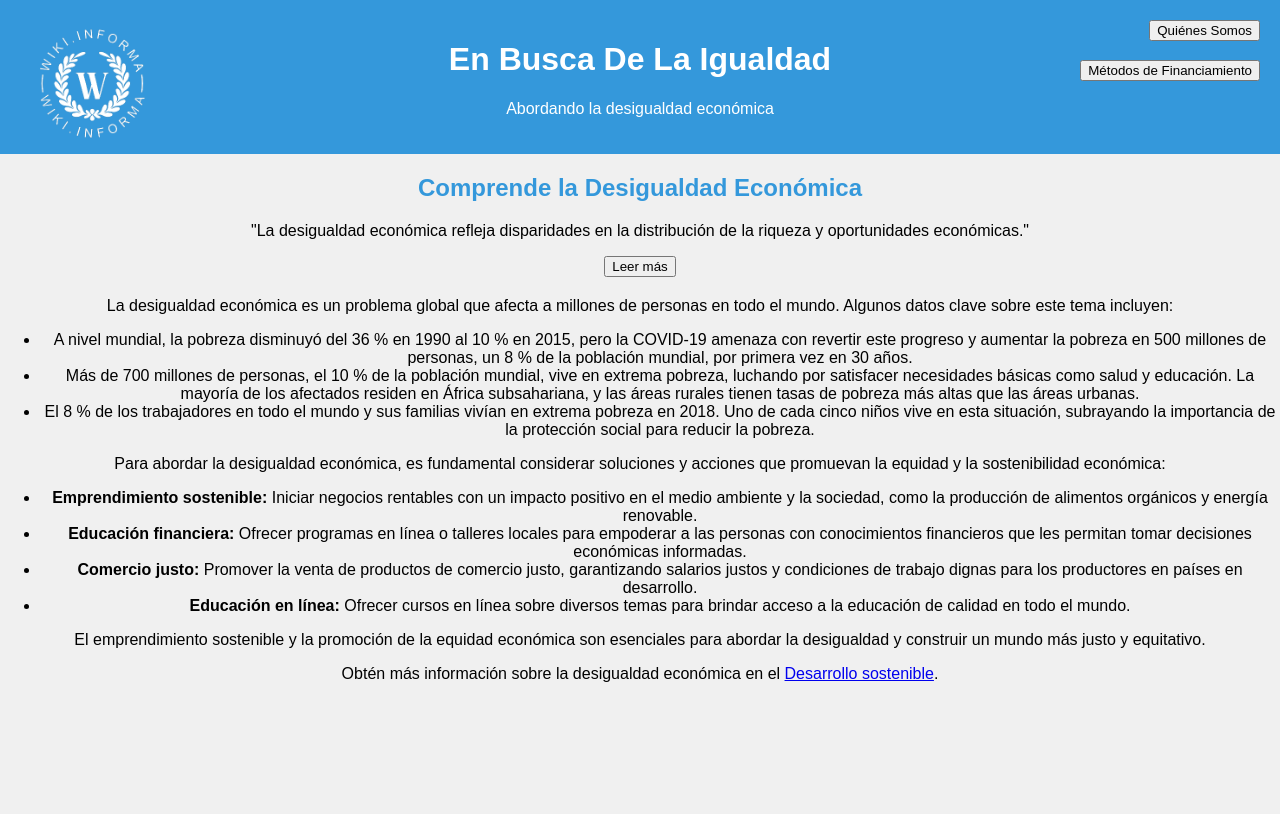
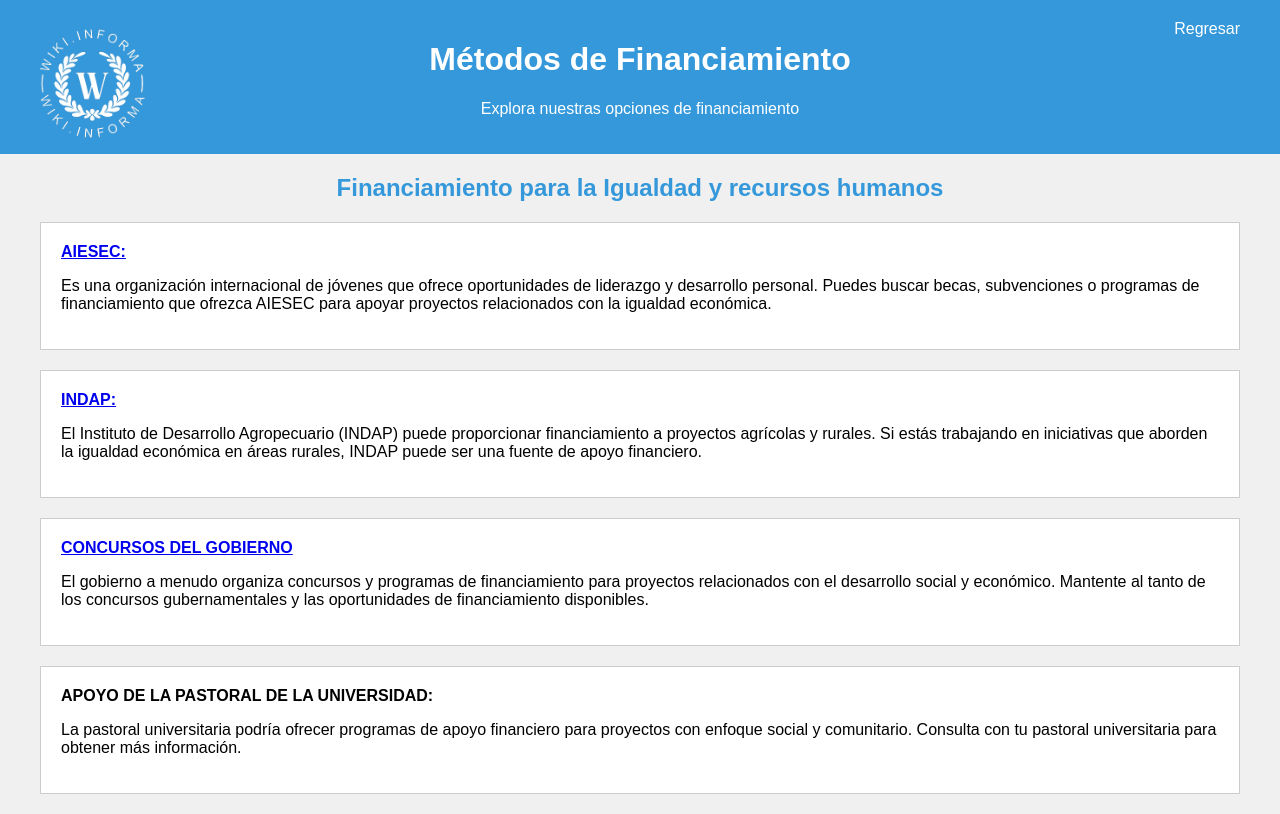
Before and after one commit to mgutierrez2023/mgutierrez2023.github.io, a plain HTML site: page pagina-financiamiento.html in a window 1280 px wide. Drawn offline with Linux system fonts and the light colour scheme.

Commit message:
Update pagina-financiamiento.html

```diff
--- a/pagina-financiamiento.html
+++ b/pagina-financiamiento.html
@@ -2,8 +2,12 @@
 <html lang="es">
 <head>
     <meta charset="UTF-8">
-    <title>En Busca De La Igualdad</title>
+    <title>Métodos de Financiamiento</title>
     <link rel="icon" href="logo.png" type="image/png">
+    <div id="back-button">
+        <a href="Untitled-1.html">Regresar</a>
+    </div>
+
     <style>
         body {
             font-family: Arial, sans-serif;
@@ -11,67 +15,29 @@
             background-color: #f0f0f0;
             margin: 0;
             padding: 0;
-            position: relative;
         }
+
         #header {
             background-color: #3498db;
             color: #fff;
             padding: 20px;
         }
+
         #content {
             margin: 20px;
         }
+
         h2 {
             color: #3498db;
         }
+
         #logo {
             position: absolute;
             top: 20px;
             left: 20px;
             width: 150px;
         }
-        #showTeam, #financingMethods {
-            position: absolute;
-            top: 20px;
-            right: 20px;
-        }
-        #showTeam a, #financingMethods a {
-            background-color: #3498db;
-            color: #ffffff;
-            padding: 10px 20px;
-            text-decoration: none;
-            border-radius: 5px;
-        }
-        #showTeam a:hover, #financingMethods a:hover {
-            background-color: #2779b6;
-        }
-        #financingMethods {
-            position: absolute;
-            top: 60px;
-            right: 20px;
-        }
-        .person-container {
-            display: none;
-            text-align: center;
-        }
-        .person {
-            border: 1px solid #ccc;
-            padding: 10px;
-            margin: 10px;
-            display: inline-block;
-            width: 200px;
-            text-align: center;
-        }
-        .person img {
-            max-width: 100%;
-            margin-bottom: 10px;
-        }
-        .financing-method-container {
-            display: none; /* Ocultar los métodos de financiamiento por defecto */
-        }
-        .financing-method-container.active {
-            display: block; /* Mostrar métodos de financiamiento cuando está activo */
-        }
+
         .financing-method {
             text-align: left;
             background-color: #fff;
@@ -79,106 +45,55 @@
             padding: 20px;
             margin: 20px;
         }
+
+        #back-button {
+           position: absolute;
+           top: 20px;
+           right: 20px;
+        }
+
+        #back-button a {
+            background-color: #3498db;
+            color: #ffffff;
+            padding: 10px 20px;
+            text-decoration: none;
+            border-radius: 5px;
+        }
+
+        #back-button a:hover {
+            background-color: #2779b6;
+        }
+
     </style>
 </head>
 <body>
     <img id="logo" src="logo.png" alt="Logo de Igualdad en Acción">
+
     <div id="header">
-        <h1>En Busca De La Igualdad</h1>
-        <p>Abordando la desigualdad económica</p>
+        <h1>Métodos de Financiamiento</h1>
+        <p>Explora nuestras opciones de financiamiento</p>
     </div>
     <div id="content">
-        <h2>Comprende la Desigualdad Económica</h2>
-        <div id="infoText">
-            <p>"La desigualdad económica refleja disparidades en la distribución de la riqueza y oportunidades económicas."</p>
-        </div>
-        <button id="action1" onclick="toggleMoreInfo()">Leer más</button>
-    </div>
-    <button id="showTeam" onclick="toggleTeamSection()">Quiénes Somos</button>
-    <button id="financingMethods" onclick="toggleFinancingMethods()">Métodos de Financiamiento</button>
-    <div class="person-container">
-        <div class="person">
-            <img src="foto1.png" alt="Matias Gutierrez">
-            <h3>Matias Gutierrez</h3>
-            <p>Estudiante de Ing. Civil informática.</p>
-        </div>
-        <div class="person">
-            <img src="foto2.png" alt="Jorge Fernández">
-            <h3>Jorge Fernández</h3>
-            <p>Estudiante de Ing. Civil informática.</p>
-        </div>
-        <div class="person">
-            <img src="foto3.png" alt="Monica Lobos">
-            <h3>Mónica Lobos</h3>
-            <p>Estudiante de Ing Comercial.</p>
-        </div>
-    </div>
-    <div id="moreInfoContainer">
-        <p>La desigualdad económica es un problema global que afecta a millones de personas en todo el mundo. Algunos datos clave sobre este tema incluyen:</p>
-        <ul>
-            <li>A nivel mundial, la pobreza disminuyó del 36 % en 1990 al 10 % en 2015, pero la COVID-19 amenaza con revertir este progreso y aumentar la pobreza en 500 millones de personas, un 8 % de la población mundial, por primera vez en 30 años.</li>
-            <li>Más de 700 millones de personas, el 10 % de la población mundial, vive en extrema pobreza, luchando por satisfacer necesidades básicas como salud y educación. La mayoría de los afectados residen en África subsahariana, y las áreas rurales tienen tasas de pobreza más altas que las áreas urbanas.</li>
-            <li>El 8 % de los trabajadores en todo el mundo y sus familias vivían en extrema pobreza en 2018. Uno de cada cinco niños vive en esta situación, subrayando la importancia de la protección social para reducir la pobreza.</li>
-        </ul>
-        <p>Para abordar la desigualdad económica, es fundamental considerar soluciones y acciones que promuevan la equidad y la sostenibilidad económica:</p>
-        <ul>
-            <li><strong>Emprendimiento sostenible:</strong> Iniciar negocios rentables con un impacto positivo en el medio ambiente y la sociedad, como la producción de alimentos orgánicos y energía renovable.</li>
-            <li><strong>Educación financiera:</strong> Ofrecer programas en línea o talleres locales para empoderar a las personas con conocimientos financieros que les permitan tomar decisiones económicas informadas.</li>
-            <li><strong>Comercio justo:</strong> Promover la venta de productos de comercio justo, garantizando salarios justos y condiciones de trabajo dignas para los productores en países en desarrollo.</li>
-            <li><strong>Educación en línea:</strong> Ofrecer cursos en línea sobre diversos temas para brindar acceso a la educación de calidad en todo el mundo.</li>
-        </ul>
-        <p>El emprendimiento sostenible y la promoción de la equidad económica son esenciales para abordar la desigualdad y construir un mundo más justo y equitativo.</p>
-        <p>Obtén más información sobre la desigualdad económica en el <a href="https://www.un.org/sustainabledevelopment/es/objetivos-de-desarrollo-sostenible/">Desarrollo sostenible</a>.</p>
-    </div>
-    <div class="financing-method-container">
+        <h2>Financiamiento para la Igualdad y recursos humanos</h2>
         <div class="financing-method">
             <strong><a href="https://aiesec.org/search">AIESEC:</a></strong>
             <p>Es una organización internacional de jóvenes que ofrece oportunidades de liderazgo y desarrollo personal. Puedes buscar becas, subvenciones o programas de financiamiento que ofrezca AIESEC para apoyar proyectos relacionados con la igualdad económica.</p>
         </div>
+
         <div class="financing-method">
             <strong><a href="http://www.indap.gob.cl">INDAP:</a></strong>
             <p>El Instituto de Desarrollo Agropecuario (INDAP) puede proporcionar financiamiento a proyectos agrícolas y rurales. Si estás trabajando en iniciativas que aborden la igualdad económica en áreas rurales, INDAP puede ser una fuente de apoyo financiero.</p>
         </div>
+
+        <div class="financing-method">
+            <strong><a href="https://www.desarrollosocialyfamilia.gob.cl/concurso-convocatorias/concursos-publicos">CONCURSOS DEL GOBIERNO</a></strong>
+            <p>El gobierno a menudo organiza concursos y programas de financiamiento para proyectos relacionados con el desarrollo social y económico. Mantente al tanto de los concursos gubernamentales y las oportunidades de financiamiento disponibles.</p>
+        </div>
+
+        <div class="financing-method">
+            <strong>APOYO DE LA PASTORAL DE LA UNIVERSIDAD:</strong>
+            <p>La pastoral universitaria podría ofrecer programas de apoyo financiero para proyectos con enfoque social y comunitario. Consulta con tu pastoral universitaria para obtener más información.</p>
+        </div>
     </div>
-    <script>
-        let infoVisible = false;
-        let teamVisible = false;
-
-        function toggleMoreInfo() {
-            const moreInfoContainer = document.getElementById('moreInfoContainer');
-            infoVisible = !infoVisible;
-            if (infoVisible) {
-                moreInfoContainer.style.display = 'block';
-                document.getElementById('action1').textContent = 'Mostrar menos';
-            } else {
-                moreInfoContainer.style.display = 'none';
-                document.getElementById('action1').textContent = 'Leer más';
-            }
-        }
-
-        function toggleTeamSection() {
-            const teamSection = document.querySelector('.person-container');
-            teamVisible = !teamVisible;
-            teamSection.style.display = teamVisible ? 'block' : 'none';
-            const infoText = document.getElementById('infoText');
-            infoText.style.display = teamVisible ? 'none' : 'block';
-            const action1 = document.getElementById('action1');
-            action1.style.display = teamVisible ? 'none' : 'block';
-            const contentTitle = document.querySelector('#content h2');
-
-            if (teamVisible) {
-                contentTitle.textContent = "Quiénes Somos";
-                document.getElementById('showTeam').textContent = "Regresar";
-            } else {
-                contentTitle.textContent = "Comprende la Desigualdad Económica";
-                document.getElementById('showTeam').textContent = "Quiénes Somos";
-            }
-        }
-
-        function toggleFinancingMethods() {
-            const financingMethods = document.querySelector('.financing-method-container');
-            financingMethods.classList.toggle('active');
-        }
-    </script>
 </body>
 </html>
```
